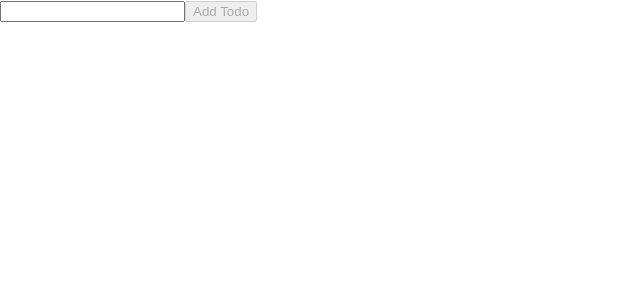
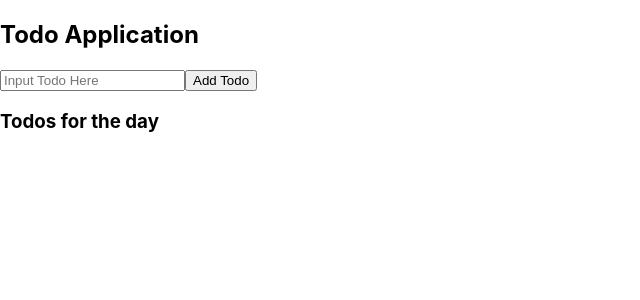
Before and after one commit to michaeldilulo/Todo-App, a React (Create React App) app: page / in a window 1280 px wide. Shown: the top 300 px of the page, without its empty margins (0-640 px from the left). Built offline with nearby package versions, Linux system fonts and the light colour scheme.

Commit message:
Todo list displays

```diff
--- a/src/App.js
+++ b/src/App.js
@@ -1,17 +1,14 @@
-import Todo from './Todo';
+import React, { useState } from 'react';
 import './App.css';
-import { useState } from 'react';
+import Todo from './todo-component/Todo';
 
-function App() {
+const App = () => {
 
   const [todos, setTodos] = useState([])
-  // sets up the initial input as empty
   const [input, setInput] = useState('')
 
-  const handleSubmit = (event) => {
-    event.preventDefault();
-
-    // spread the todos array and add our input to it
+  const handleSubmission = (event) => {
+    event.preventDefault()
     setTodos([...todos, input])
     setInput('')
   }
@@ -19,19 +16,24 @@ function App() {
   return (
     <div className="app">
 
+      <h2>Todo Application</h2>
+
       <form>
-        <input value={input} onChange={e => setInput(e.target.value)} type="text" />
-        <button disabled={!input} onClick={handleSubmit} type="submit">Add Todo</button>
+        <input type="text" placeholder="Input Todo Here" value={input} onChange={e => setInput(e.target.value)} />
+        <button type="submit" onClick={handleSubmission}>Add Todo</button>
       </form>
 
+      <h3>Todos for the day</h3>
+
       {
+        // Not the preferred way to do it with index, but is a way to do it.
+        todos.map((todo, id) => {
+          return (
+            <Todo title={todo} key={id} />
+          )
+        })
+      }
 
-        // when we removed the object, we need to remove todo.title
-        todos.map((todo) => (
-          // key needs to be added, to keep from having an error
-          <Todo title={todo} key={todo} />
-        ))
-      }
     </div>
   );
 }
--- a/src/Todo.css
+++ /dev/null
@@ -1,9 +0,0 @@
-p {
-    color: green;
-}
-
-.todo {
-    border: 1px solid red;
-    padding: 10px;
-    margin: 10px;
-}
--- /dev/null
+++ b/src/todo-component/Todo.css
@@ -0,0 +1,3 @@
+.todo {
+    border: 1px solid red;
+}
--- a/src/Todo.js
+++ b/src/todo-component/Todo.js
@@ -1,10 +1,11 @@
 import React from 'react'
-import "./Todo.css"
+import "../todo-component/Todo.css"
 
 const Todo = (props) => {
+
     return (
         <div className="todo">
-            <h1>{props.title}</h1>
+            <p>{props.title}</p>
         </div>
     )
 }
```
Also changed, not shown: 1 other file (tests, documents, lock files or other folders).
